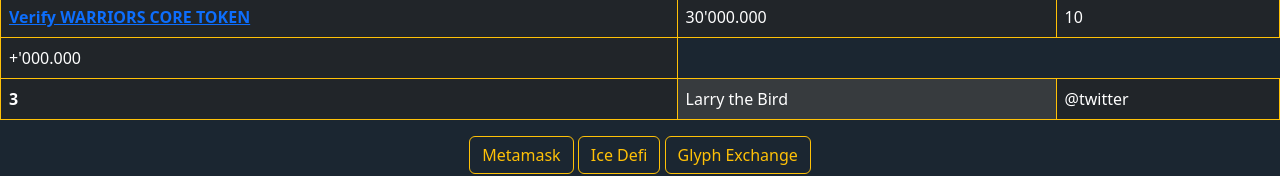
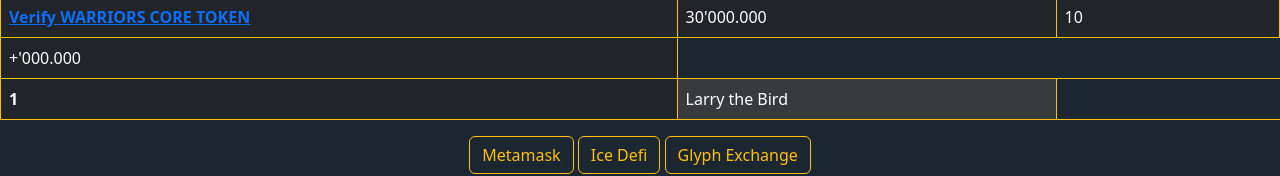
Before and after one commit to warriorscorefighter/fighter, a plain HTML site: page index.html in a window 1280 px wide. Shown: the part 181-357 px from the top of the page. Drawn offline with nearby package versions, Linux system fonts and the light colour scheme.

Commit message:
Update index.html

```diff
--- a/index.html
+++ b/index.html
@@ -35,9 +35,9 @@
         </tr>
 
       <tr>
-      <th scope="row">3</th>
+      <th scope="row">1</th>
       <td colspan="2" class="table-active">Larry the Bird</td>
-      <td>@twitter</td>
+
     </tr>
 
         </tbody>
```
